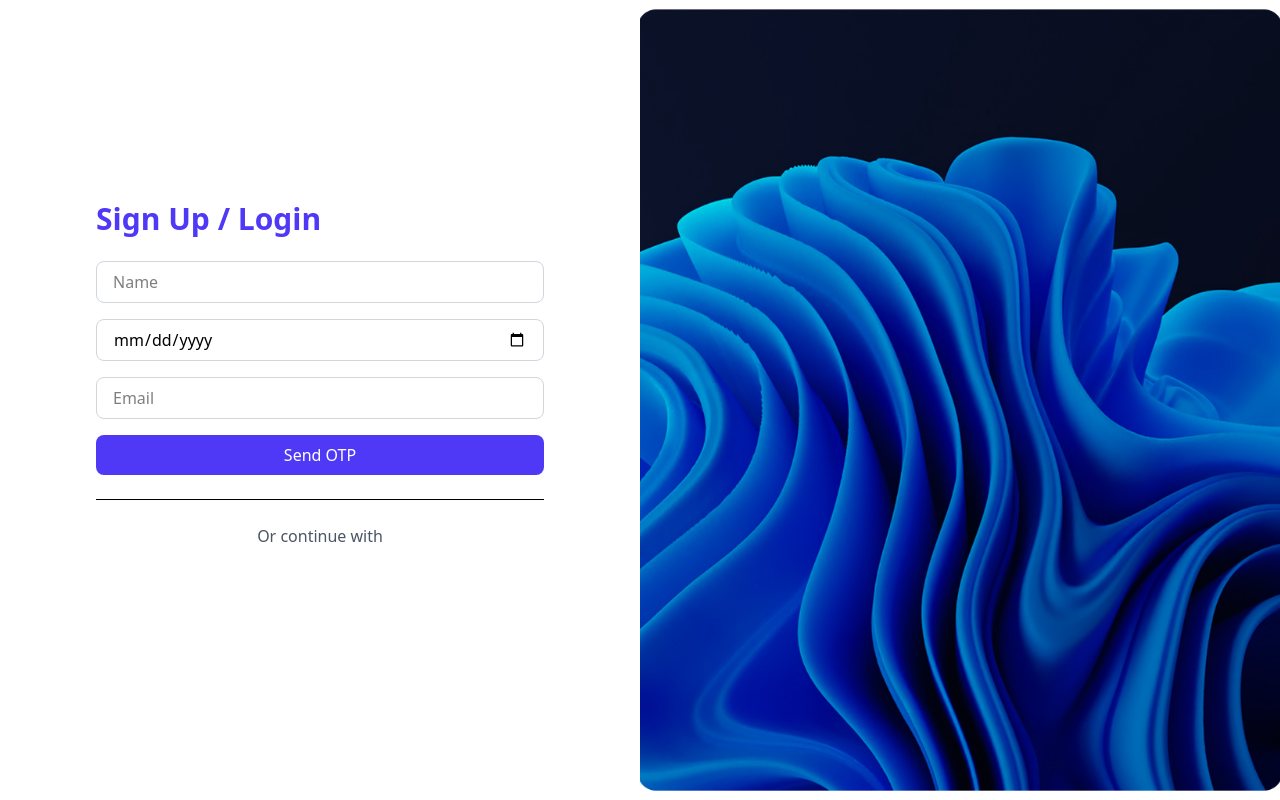
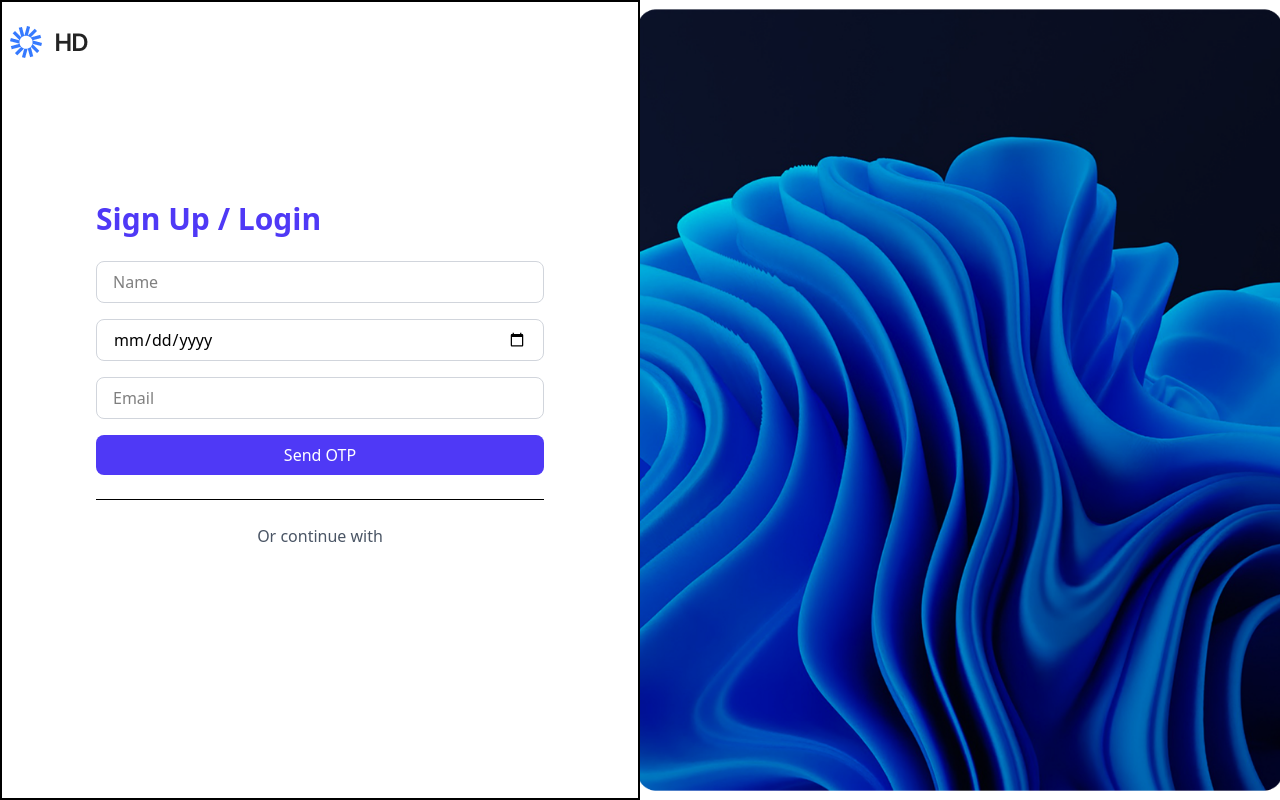
Before and after one commit to DEVESH1709/Notes_App, a React (Vite) app in the folder notes/: page / in a window 1280 px wide. Built offline with nearby package versions, Linux system fonts and the light colour scheme; no server answers.

Commit message:
feat: add logo to AuthPage and enhance layout with border styling

```diff
--- a/notes/src/pages/AuthPage.tsx
+++ b/notes/src/pages/AuthPage.tsx
@@ -6,6 +6,7 @@ import type { CredentialResponse } from "@react-oauth/google";
 import { useNavigate } from "react-router-dom";
 import api from "../api";
 import image from "../assets/right-column.png";
+import logo from "../assets/top (1).png";
 
 const AuthPage = () => {
   const [step, setStep] = useState<"signup" | "otp">("signup");
@@ -53,7 +54,10 @@ const AuthPage = () => {
 
   return (
     <div className="w-screen h-screen flex overflow-hidden">
-      <div className="w-1/2 h-full flex flex-col justify-center items-center bg-white px-12">
+      <div className="w-1/2 h-full border-2 flex flex-col justify-center relative items-center bg-white px-12">
+       <div className="absolute top-6 left-2 ">
+        <img src={logo} alt="Auth" className="w-full h-full" />
+       </div>
         <div className="w-full max-w-md">
           <h2 className="text-3xl font-bold text-indigo-600 mb-6">
             {step === "signup" ? "Sign Up / Login" : "Verify OTP"}
```
Also changed, not shown: notes/src/assets/top (1).png (added), notes/src/assets/top.png (added).
